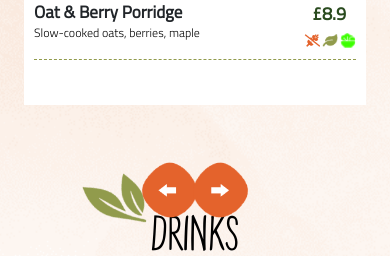
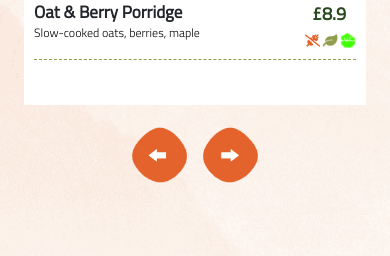
Before and after one commit to hamza-ali313/Coffee-App-Vue.js, a Vue app: page /FoodsDrinks in a window 390 px wide. Shown: the part 1740-1996 px from the top of the page. Built offline with nearby package versions, Linux system fonts and the light colour scheme.

Commit message:
corrected the arrows of Menu Slider on Mobile

```diff
--- a/src/assets/scss/main.scss
+++ b/src/assets/scss/main.scss
@@ -1436,6 +1436,11 @@ label {
     }
   }
 
+  .menu-page .slider .nav-btn {
+     position: unset;
+     margin: 30px 0 0 0;
+  }
+
   .slider.foodcard-slider .nav-btn {
     top: 50% !important;
     bottom: unset !important;
```
